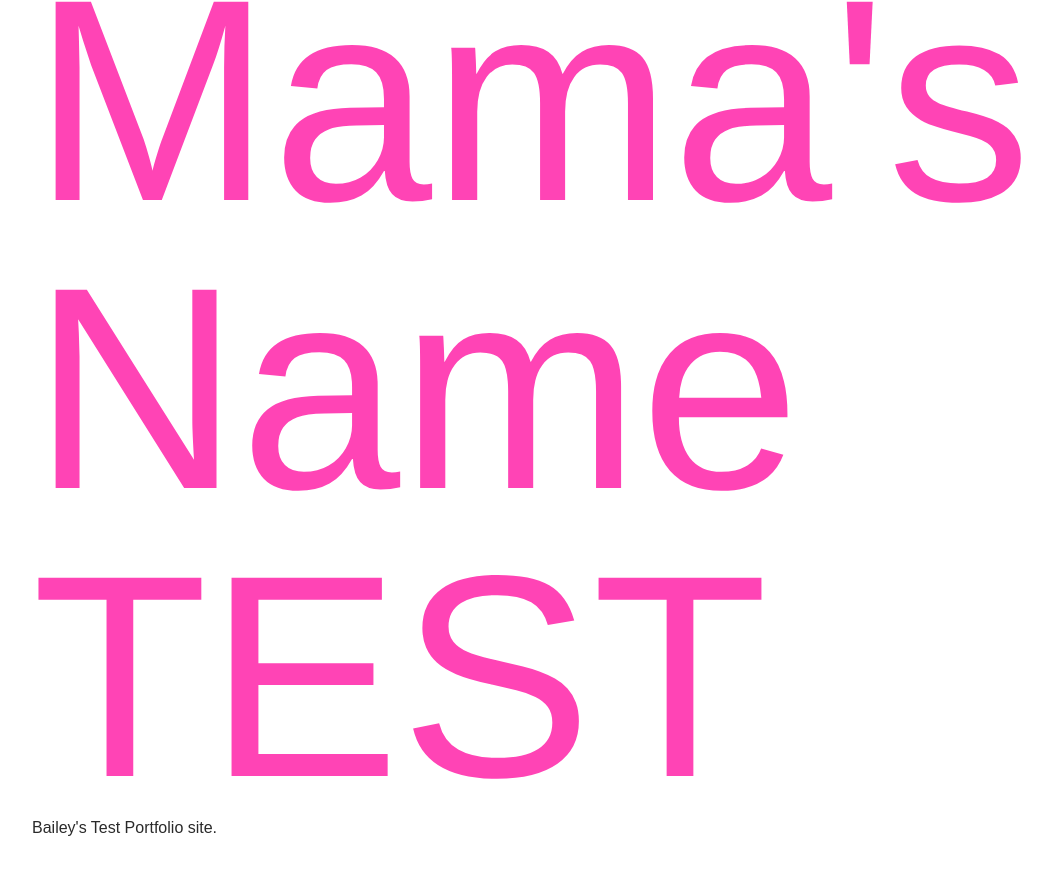
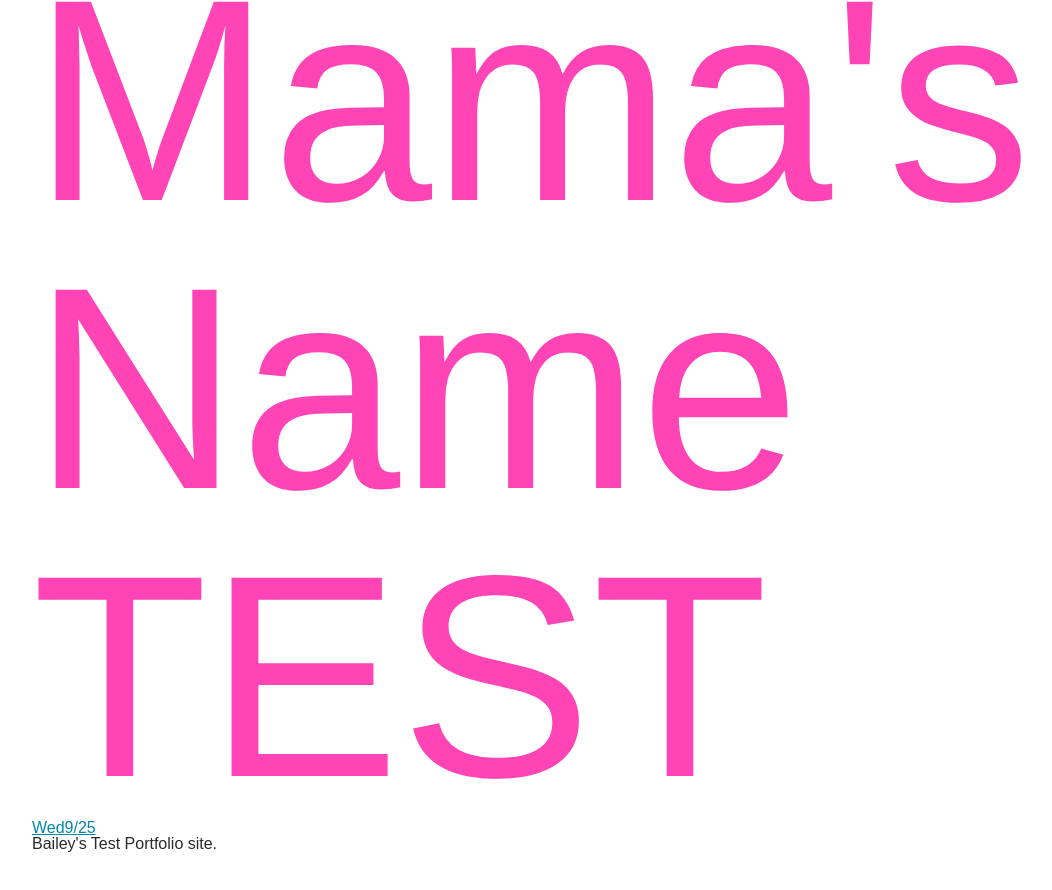
Before and after one commit to SleepyMatheson/SleepyMatheson.github.io, a plain HTML site: page index.html in a window 1280 px wide. Shown: the part 382-1272 px from the top of the page, without its empty margins (18-1070 px from the left). Drawn offline with Linux system fonts and the light colour scheme.

Commit message:
Update index.html

```diff
--- a/index.html
+++ b/index.html
@@ -1,13 +1,16 @@
 <!DOCTYPE html>
 <html>
   <head>
+
     <meta charset="utf-8" />
     <link href="screen.css" media="screen" rel="stylesheet" type="text/css" />
-    <title>YOUR NAME</title>
+    <title>Baileys Page</title>
+
   </head>
   <body class="index">
     <div id="main" role="main">
       <h1>Yo Mama's Name TEST</h1>
+      <a href="Wednesday/index.html" >Wed9/25</a>
       <p>Bailey's Test Portfolio site.</p>
     </div>
   </body>
```
